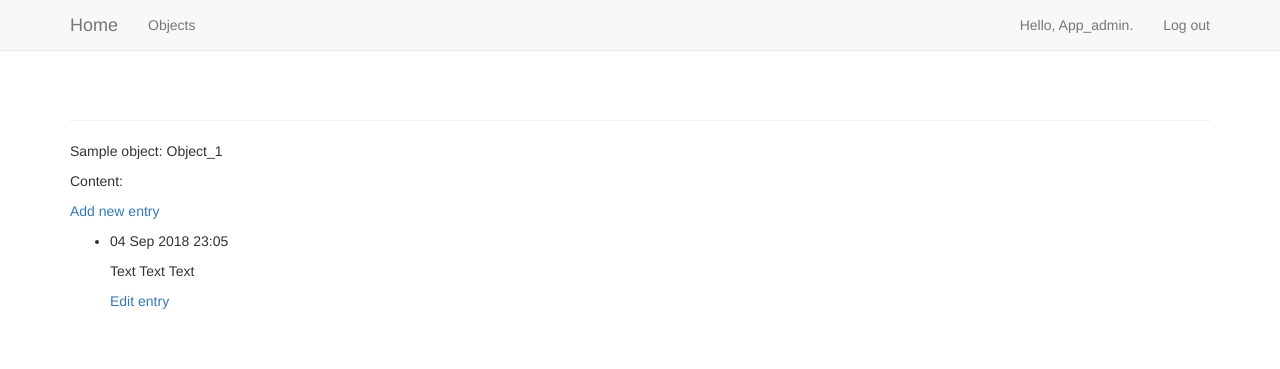
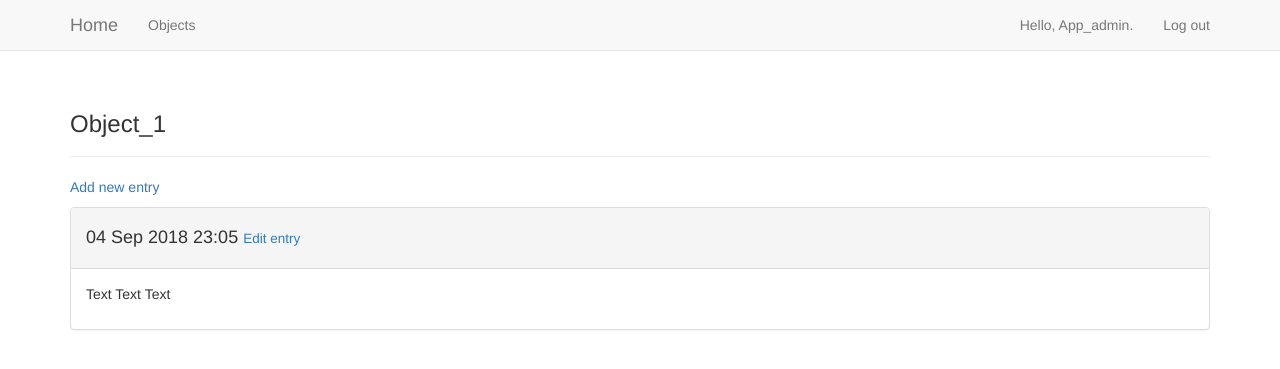
Before and after one commit to wojtbauer/Admin_panel, a Django app: page /sampleObjects/1/ in a window 1280 px wide. Shown: the top 369 px of the page. Run offline with Django 3.2, Linux system fonts and the light colour scheme; a user stored in the database is signed in; data comes from the database, SQL or seed files in the repository; both versions use the stored data as it was after the commit; some libraries are stand-ins or nearby versions.

Commit message:
edit object style and sign up repairing

```diff
--- a/SampleApp/templates/SampleApp/sampleObject.html
+++ b/SampleApp/templates/SampleApp/sampleObject.html
@@ -1,28 +1,31 @@
 {% extends "SampleApp/base.html" %}
 
+{% block header %}
+  <h3>{{ sampleObject }}</h3>
+{% endblock header %}
+
 {% block content %}
-
-  <p>Sample object: {{ sampleObject }}</p>
-
-  <p>Content:</p>
   <p>
     <a href="{% url 'SampleApp:new_entry' sampleObject.id %}">Add new entry</a>
   </p>
-  <ul>
+
   {% for entry in entries %}
-    <li>
-      <p>{{ entry.date_added|date:'d M Y H:i' }}</p>
-      <p>{{ entry.text|linebreaks }}</p>
-      <p>
-        <a href="{% url 'SampleApp:edit_entry' entry.id %}">Edit entry</a>
-      </p>
-    </li>
+    <div class="panel panel-default">
+      <div class="panel-heading">
+        <h4>
+          {{ entry.date_added|date:'d M Y H:i' }}
+          <small>
+            <a href="{% url 'SampleApp:edit_entry' entry.id %}">Edit entry</a>
+          </small>
+        </h4>
+      </div>
+      <div class="panel-body">
+        {{ entry.text|linebreaks }}
+      </div>
+    </div><!-- panel -->
   {% empty %}
-    <li>
       No entry.
-    </li>
   {% endfor %}
-  </ul>
 
 
 {% endblock content %}
--- a/users/views.py
+++ b/users/views.py
@@ -1,4 +1,6 @@
 from django.shortcuts import render
+from django.http import HttpResponseRedirect
+from django.urls import reverse
 from django.contrib.auth import login, authenticate
 from django.contrib.auth.forms import UserCreationForm
 
```
Also changed, not shown: db.sqlite3.
